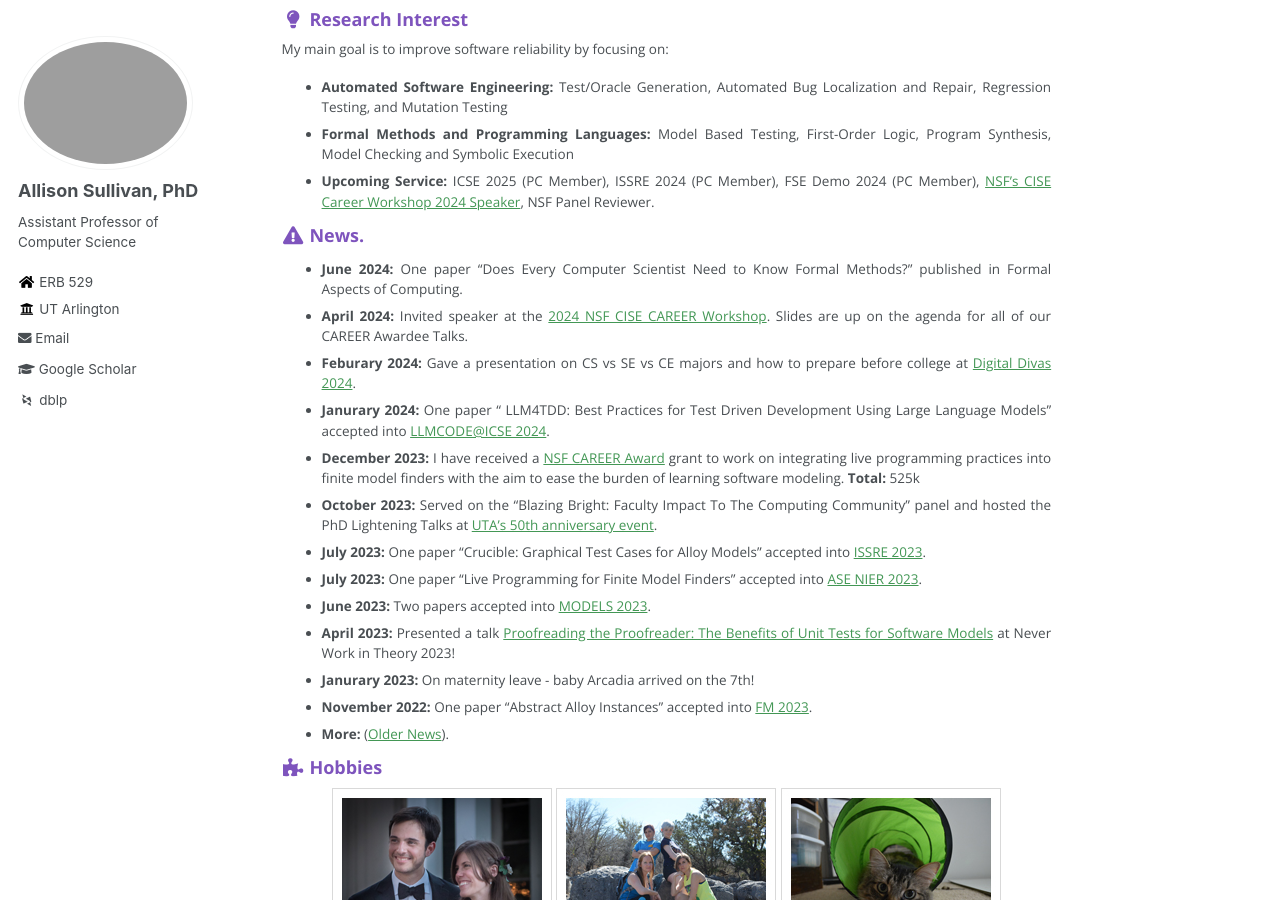
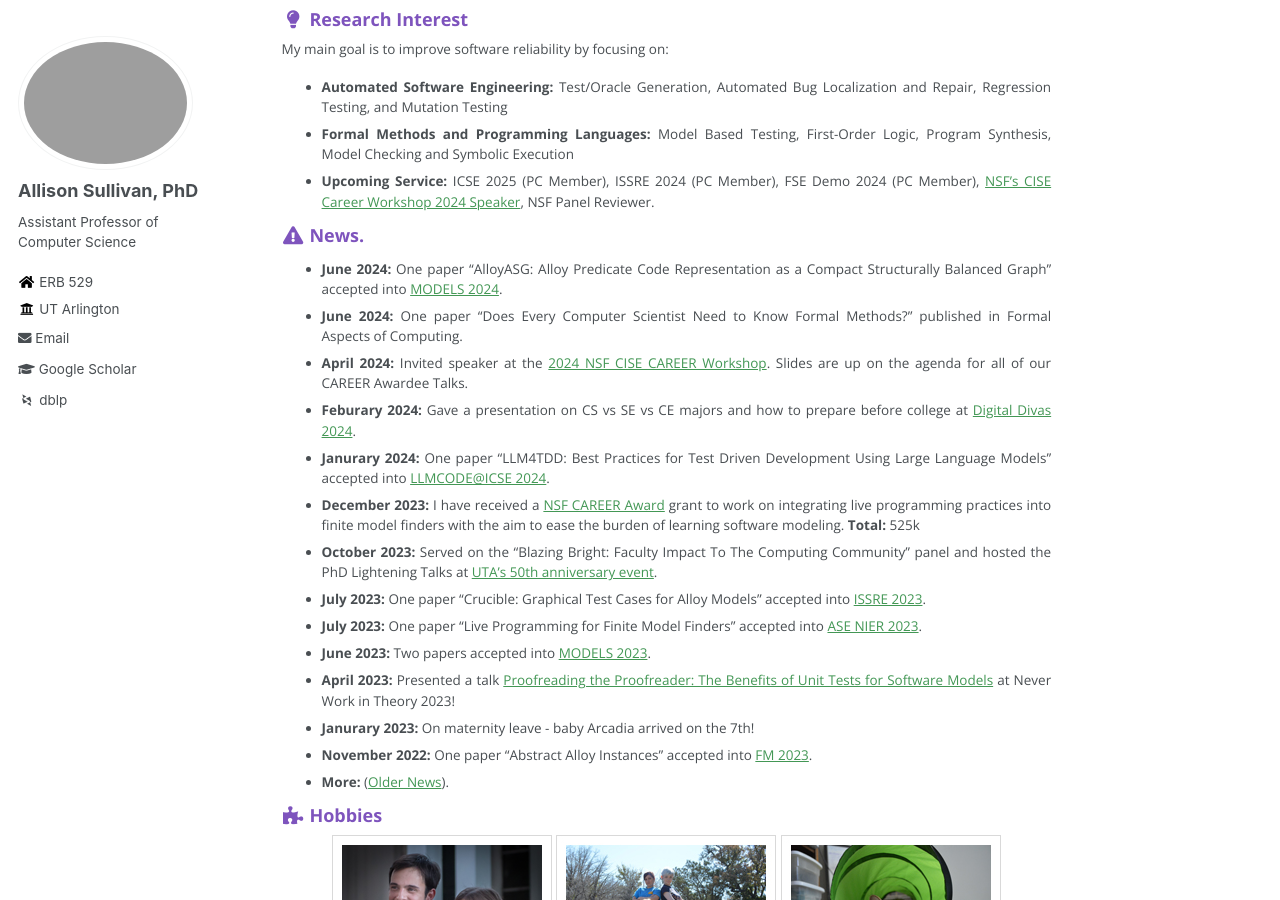
Before and after one commit to Allisonius/allisonius.github.io, a Jekyll site: the page built from _pages/about.md, in a window 1280 px wide and 900 px high, scrolled down 380 px. Built offline with Jekyll 4.4.1, drawn with Linux system fonts in a browser that asks for light colours; some web fonts are replaced.

Commit message:
Update about.md

```diff
--- a/_pages/about.md
+++ b/_pages/about.md
@@ -26,10 +26,11 @@ Checking and Symbolic Execution
 
 ### <i class="fa fa-fw fa-exclamation-triangle" aria-hidden="true"></i> News.
 
+* **June 2024:** One paper "AlloyASG: Alloy Predicate Code Representation as a Compact Structurally Balanced Graph" accepted into [MODELS 2024](https://conf.researchr.org/home/models-2024).
 * **June 2024:** One paper "Does Every Computer Scientist Need to Know Formal Methods?" published in Formal Aspects of Computing.
 * **April 2024:** Invited speaker at the [2024 NSF CISE CAREER Workshop](https://www.cnsr.ictas.vt.edu/NSF-CISE-CAREER-Workshop-24/index.html). Slides are up on the agenda for all of our CAREER Awardee Talks.
 * **Feburary 2024:** Gave a presentation on CS vs SE vs CE majors and how to prepare before college at [Digital Divas 2024](https://digital-divas.weebly.com/).
-* **Janurary 2024:** One paper " LLM4TDD: Best Practices for Test Driven Development Using Large Language Models" accepted into [LLMCODE@ICSE 2024](https://llm4code.github.io/).
+* **Janurary 2024:** One paper "LLM4TDD: Best Practices for Test Driven Development Using Large Language Models" accepted into [LLMCODE@ICSE 2024](https://llm4code.github.io/).
 * **December 2023:** I have received a [NSF CAREER Award](https://www.nsf.gov/awardsearch/showAward?AWD_ID=2337667&HistoricalAwards=false) grant to work on integrating live programming practices into finite model finders with the aim to ease the burden of learning software modeling. **Total:** 525k
 * **October 2023:** Served on the "Blazing Bright: Faculty Impact To The Computing Community" panel and hosted the PhD Lightening Talks at [UTA's 50th anniversary event](https://uta.engineering/computing50/).
 * **July 2023:** One paper "Crucible: Graphical Test Cases for Alloy Models" accepted into [ISSRE 2023](https://issre.github.io/2023/).
```
